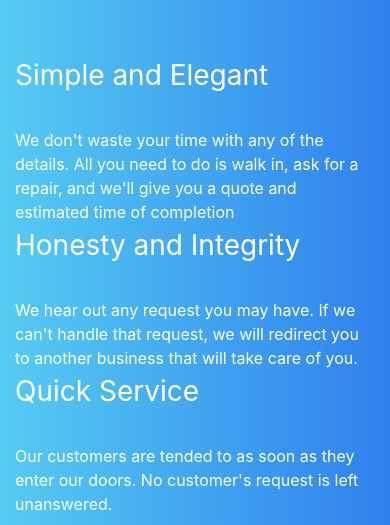
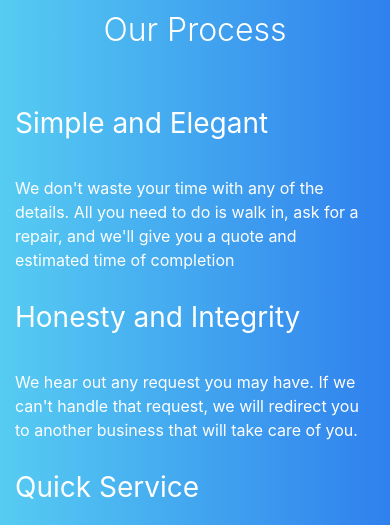
Before and after one commit to wkatbey/all-wireless, a Django app: page / in a window 390 px wide; the page is wider, and only the part inside the window is pictured. Shown: the part 3010-3535 px from the top of that part. Run offline with Django 3.2, Linux system fonts and the light colour scheme; some libraries are stand-ins or nearby versions.

Commit message:
Responsiveness

```diff
--- a/static_website/templates/static_website/index.html
+++ b/static_website/templates/static_website/index.html
@@ -6,17 +6,14 @@
     <p class = "hero-home-subheading text-center">
         Authorized Dealer and Phone Repairs
     </p>
-    <div class="row padding-top padding-bottom">
-        <div class="col-lg-4"></div>
-        <div class="col-lg-6">
+    <p class="text-center padding-top padding-bottom">
         <img src="https://img.icons8.com/dusk/64/000000/shopping-cart.png">
         <img class="hero-icon" src="https://img.icons8.com/dusk/64/000000/iphone-x.png">
         <img class="hero-icon" src="https://img.icons8.com/dusk/64/000000/ipad.png">
         <img class="hero-icon" src="https://img.icons8.com/dusk/64/000000/android-tablet.png">
         <img class="hero-icon hide-on-mobile" src="https://img.icons8.com/dusk/64/000000/sim-card-chip.png">
         <img class="hero-icon hide-on-mobile" src="https://img.icons8.com/dusk/64/000000/cellular-network.png">
-        </div>
-    </div>
+    </p>
 </div>
 {% endblock %}
 
@@ -47,7 +44,7 @@
                 replacements and most common phone issues.
             </p>
         </div>
-        <div class="col-lg-6">
+        <div class="col-lg-6 pt-5 pt-lg-0">
             <p class="attribute-heading-text">
                 Lightning-Fast Service <img class="attribute-icon" src="https://img.icons8.com/dusk/64/000000/lightning-bolt.png">
             </p>
@@ -85,14 +82,14 @@
                 give you a quote and estimated time of completion
 	        </div>
         </div>
-        <div class="col-lg-4">
+        <div class="col-lg-4 pt-4 pt-lg-0">
           <div class="attribute-heading-text padding-bottom">Honesty and Integrity</div>
 	        <div class = "attribute-body-text text-left">
                 We hear out any request you may have. If we can't handle that request, we will redirect you to another
                 business that will take care of you.
 	        </div>
         </div>
-        <div class="col-lg-4">
+        <div class="col-lg-4 pt-4 pt-lg-0">
           <div class="attribute-heading-text padding-bottom">Quick Service</div>
 	        <div class = "attribute-body-text text-left">
             Our customers are tended to as soon as they enter our doors. No customer's request is left unanswered.
@@ -180,6 +177,7 @@
 </main>
 
 <script>
+  /*
   function initMap() {
       var map = new google.maps.Map(document.getElementById('map'), {
       zoom: 8,
@@ -203,7 +201,7 @@
         alert('Geocode was not successful for the following reason: ' + status);
       }
     });
-  }
+  }*/
 </script>
 
 
```
Lines whose indentation alone changed are shown as unchanged.
